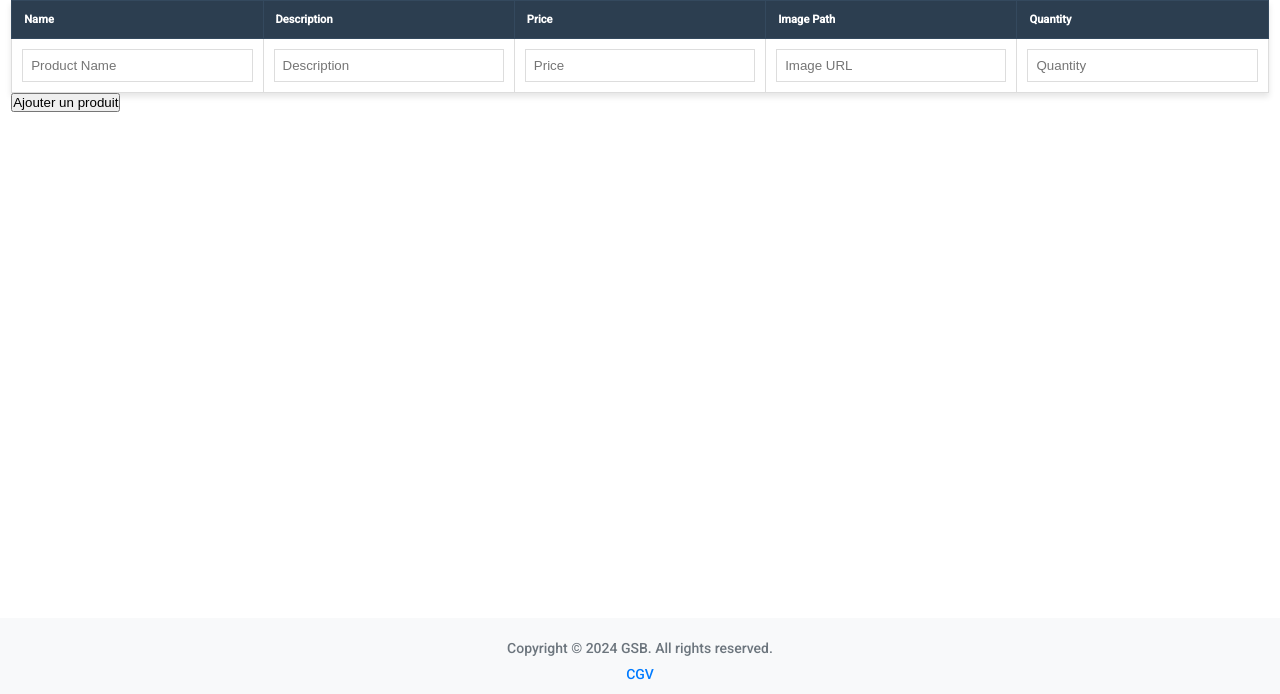
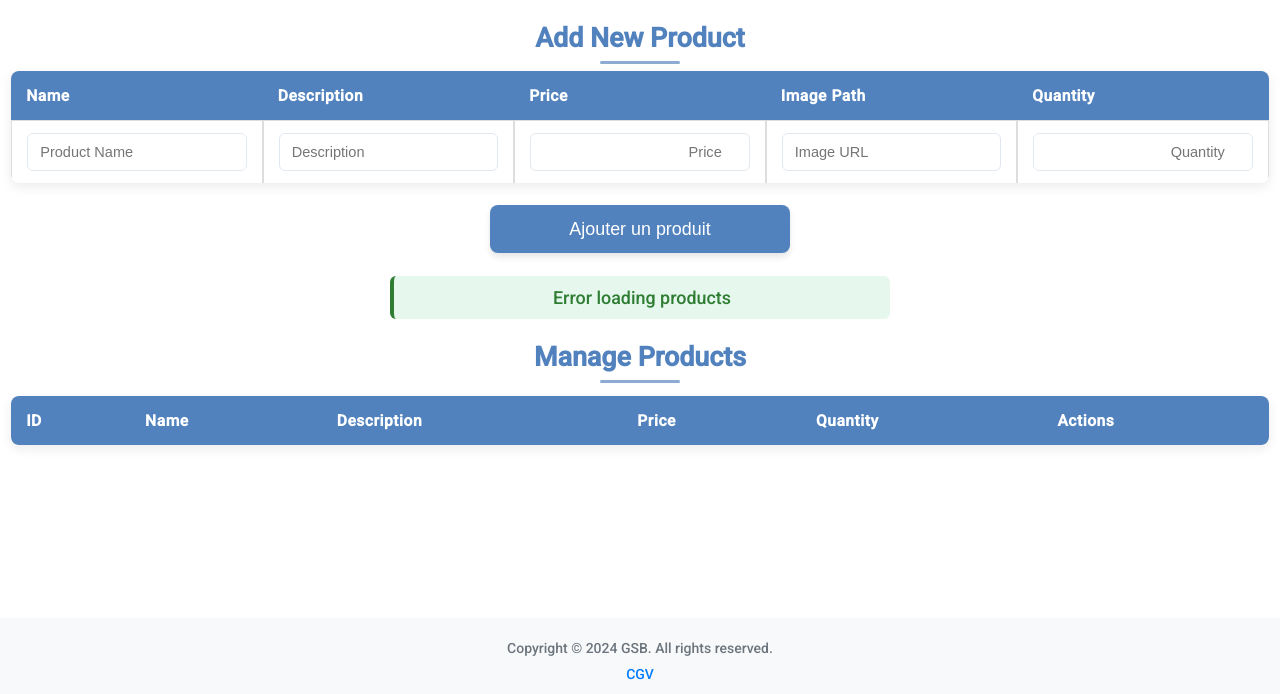
Before and after one commit to fluffy1211/GSB-FrontWeb, a PHP site: page /admin.html in a window 1280 px wide. Shown: the part 106-800 px from the top of the page. Run offline with PHP 8.4, Linux system fonts and the light colour scheme; lists and menus that the app fills with data are empty; some libraries are stand-ins or nearby versions.

Commit message:
feat: add API configuration and implement product removal functionality

```diff
--- a/admin.html
+++ b/admin.html
@@ -3,7 +3,7 @@
 <head>
     <meta charset="UTF-8">
     <meta name="viewport" content="width=device-width, initial-scale=1.0">
-    <title>Document</title>
+    <title>GSB Admin</title>
     <link rel="stylesheet" href="css/style.css">
     <!-- Font Awesome -->
     <link rel="stylesheet" href="https://cdnjs.cloudflare.com/ajax/libs/font-awesome/6.6.0/css/all.min.css"
@@ -11,11 +11,13 @@
         crossorigin="anonymous" referrerpolicy="no-referrer" />
     <script src="js/template.js" defer></script>
     <script src="js/nav.js" defer></script>
+    <script src="js/config.js" defer></script>
     <script src="js/admin.js" defer></script>
 </head>
 <body>
     <header id="header-placeholder"></header>
     <main>
+        <h2>Add New Product</h2>
         <table class="inventory-table">
             <thead>
                 <tr>
@@ -38,6 +40,23 @@
         </table>
         <button id="product">Ajouter un produit</button>
         <div id="message"></div>
+
+        <h2>Manage Products</h2>
+        <table class="products-table">
+            <thead>
+                <tr>
+                    <th>ID</th>
+                    <th>Name</th>
+                    <th>Description</th>
+                    <th>Price</th>
+                    <th>Quantity</th>
+                    <th>Actions</th>
+                </tr>
+            </thead>
+            <tbody id="products-list">
+                <!-- Products will be loaded here by JavaScript -->
+            </tbody>
+        </table>
     </main>
     <footer id="footer-placeholder"></footer>
 </body>
--- a/cart.html
+++ b/cart.html
@@ -12,6 +12,7 @@
         crossorigin="anonymous" referrerpolicy="no-referrer" />
     <script src="js/template.js" defer></script>
     <script src="js/nav.js" defer></script>
+    <script src="js/config.js" defer></script>
     <script src="js/cart.js" defer></script>
 </head>
 
--- a/css/style.css
+++ b/css/style.css
@@ -1984,3 +1984,233 @@ main {
         width: 30%;
     }
 }
+
+/* IMPROVED ADMIN PAGE STYLING */
+main h2 {
+    color: var(--primary-color);
+    font-size: 2.4rem;
+    margin: 2rem 0 1.5rem;
+    text-align: center;
+    position: relative;
+    width: 100%;
+}
+
+main h2::after {
+    content: '';
+    position: absolute;
+    bottom: -10px;
+    left: 50%;
+    transform: translateX(-50%);
+    width: 80px;
+    height: 3px;
+    background: var(--secondary-color);
+    border-radius: 2px;
+}
+
+/* Enhanced inventory table styling */
+.inventory-table {
+    width: 100%;
+    border-collapse: separate;
+    border-spacing: 0;
+    background-color: white;
+    box-shadow: 0 4px 12px rgba(0, 0, 0, 0.08);
+    border-radius: 8px;
+    overflow: hidden;
+    margin-bottom: 2rem;
+}
+
+.inventory-table th {
+    background-color: var(--primary-color);
+    color: white;
+    padding: 15px;
+    text-align: left;
+    font-weight: 600;
+    font-size: 1.4rem;
+    letter-spacing: 0.5px;
+    border: none;
+}
+
+.inventory-table td {
+    padding: 12px 15px;
+    border-bottom: 1px solid #edf2f7;
+    font-size: 1.3rem;
+}
+
+.inventory-table tr:last-child td {
+    border-bottom: none;
+}
+
+.inventory-table input {
+    width: 100%;
+    padding: 10px 12px;
+    border: 1px solid #e2e8f0;
+    border-radius: 6px;
+    box-sizing: border-box;
+    font-size: 1.3rem;
+    transition: all 0.3s ease;
+}
+
+.inventory-table input:focus {
+    outline: none;
+    border-color: var(--primary-color);
+    box-shadow: 0 0 0 2px rgba(81, 130, 189, 0.2);
+}
+
+.inventory-table input[type="number"] {
+    text-align: right;
+}
+
+/* Product management table */
+.products-table {
+    width: 100%;
+    border-collapse: separate;
+    border-spacing: 0;
+    margin: 2rem 0;
+    background: white;
+    box-shadow: 0 4px 12px rgba(0, 0, 0, 0.08);
+    border-radius: 8px;
+    overflow: hidden;
+}
+
+.products-table th {
+    background-color: var(--primary-color);
+    color: white;
+    padding: 15px;
+    text-align: left;
+    font-weight: 600;
+    font-size: 1.4rem;
+    letter-spacing: 0.5px;
+    border: none;
+}
+
+/* Admin product list styles */
+.admin-product-img {
+    width: 50px;
+    height: 50px;
+    object-fit: contain;
+    margin-right: 15px;
+    background-color: #f8f9fa;
+    border-radius: 4px;
+    border: 1px solid #eaeaea;
+}
+
+.product-info {
+    display: flex;
+    align-items: center;
+}
+
+.quantity-badge {
+    display: inline-block;
+    padding: 5px 12px;
+    border-radius: 20px;
+    background-color: #f1f5f9;
+    color: #333;
+    font-weight: 600;
+    border: 1px solid #e2e8f0;
+}
+
+/* Remove the low-stock class styling or make it neutral */
+.quantity-badge.low-stock {
+    background-color: #f1f5f9;
+    color: #333;
+}
+
+/* Admin button styles */
+#product {
+    display: block;
+    width: 100%;
+    max-width: 300px;
+    margin: 2rem auto;
+    padding: 1.2rem 2rem;
+    background-color: var(--primary-color);
+    color: white;
+    font-size: 1.6rem;
+    font-weight: 500;
+    border: none;
+    border-radius: 8px;
+    cursor: pointer;
+    transition: all 0.3s ease;
+    box-shadow: 0 4px 6px rgba(0, 0, 0, 0.1);
+    text-align: center;
+}
+
+#product:hover {
+    background-color: var(--secondary-color);
+    transform: translateY(-3px);
+    box-shadow: 0 6px 12px rgba(0, 0, 0, 0.15);
+}
+
+#product:active {
+    transform: translateY(1px);
+    box-shadow: 0 2px 4px rgba(0, 0, 0, 0.1);
+}
+
+.delete-product-btn {
+    padding: 0.8rem 1.5rem;
+    background-color: #e53e3e;
+    color: white;
+    border: none;
+    border-radius: 6px;
+    font-size: 1.4rem;
+    cursor: pointer;
+    transition: all 0.3s ease;
+    display: inline-flex;
+    align-items: center;
+    justify-content: center;
+    gap: 0.5rem;
+}
+
+.delete-product-btn:hover {
+    background-color: #c53030;
+    transform: translateY(-2px);
+}
+
+.delete-product-btn:active {
+    transform: translateY(1px);
+}
+
+.delete-product-btn i {
+    font-size: 1.4rem;
+    color: white;
+}
+
+/* Also style the message div for better feedback */
+#message {
+    width: 100%;
+    max-width: 500px;
+    margin: 1.5rem auto;
+    padding: 1rem;
+    text-align: center;
+    font-size: 1.6rem;
+    font-weight: 500;
+    border-radius: 6px;
+    transition: all 0.3s ease;
+}
+
+#message:not(:empty) {
+    background-color: #e6f7ee;
+    border-left: 4px solid #2e7d32;
+    color: #2e7d32;
+    animation: fadeIn 0.5s ease-in-out;
+}
+
+@keyframes fadeIn {
+    from { opacity: 0; transform: translateY(-10px); }
+    to { opacity: 1; transform: translateY(0); }
+}
+
+/* Style the products table for better readability */
+.products-table td {
+    padding: 1.2rem 1.5rem;
+    vertical-align: middle;
+    border-bottom: 1px solid #edf2f7;
+    font-size: 1.4rem;
+}
+
+.products-table tr:hover {
+    background-color: #f9fafb;
+}
+
+.products-table tr:last-child td {
+    border-bottom: none;
+}
--- a/index.html
+++ b/index.html
@@ -12,8 +12,8 @@
         crossorigin="anonymous" referrerpolicy="no-referrer" />
     <script src="js/template.js" defer></script>
     <script src="js/nav.js" defer></script>
+    <script src="js/config.js" defer></script>
     <script src="js/slider.js" defer></script>
-
 </head>
 
 <body>
--- a/js/cart.js
+++ b/js/cart.js
@@ -12,7 +12,7 @@ function getCookie(name) {
 async function updateCart(id_product, quantity) {
     const jwtToken = getCookie('jwt');
     try {
-        const response = await fetch('http://192.168.1.61:3001/cart/update', {
+        const response = await fetch(`${API_CONFIG.baseUrl}/cart/update`, {
             method: 'PUT',
             headers: {
                 'Content-Type': 'application/json',
@@ -42,7 +42,7 @@ function calculateCartTotal(items) {
 const getCart = async () => {
     const jwtToken = getCookie('jwt');
     try {
-        const response = await fetch('http://192.168.1.61:3001/cart', {
+        const response = await fetch(`${API_CONFIG.baseUrl}/cart`, {
             method: 'GET',
             headers: {
                 'Content-Type': 'application/json',
@@ -135,7 +135,7 @@ const getCart = async () => {
 buy_button.addEventListener('click', async () => {
     const jwtToken = getCookie('jwt');
     try {
-        const response = await fetch('http://192.168.1.61:3001/order/create', {
+        const response = await fetch(`${API_CONFIG.baseUrl}/order/create`, {
             method: 'POST',
             headers: {
                 'Content-Type': 'application/json',
--- /dev/null
+++ b/js/config.js
@@ -0,0 +1,15 @@
+// API configuration
+function getApiBaseUrl() {
+    const hostname = window.location.hostname;
+    if (hostname === 'localhost' || hostname === '127.0.0.1') {
+        return 'http://localhost:3001';
+    } else {
+        return 'http://192.168.1.61:3001';
+    }
+}
+
+const API_CONFIG = {
+    baseUrl: getApiBaseUrl()
+};
+
+console.log(`API config initialized with base URL: ${API_CONFIG.baseUrl}`);
--- a/js/login.js
+++ b/js/login.js
@@ -28,7 +28,7 @@ loginForm.addEventListener('submit', async function(event) {
     const password = document.getElementById('password').value;
 
     try {
-        const response = await fetch('http://192.168.1.61:3001/user/login', {
+        const response = await fetch(`${API_CONFIG.baseUrl}/user/login`, {
             method: 'POST',
             headers: {
                 'Content-Type': 'application/json'
--- a/js/products.js
+++ b/js/products.js
@@ -54,7 +54,7 @@ window.closeNotification = closeNotification;
 // Fetch products from API
 async function getProducts() {
     try {
-        const response = await fetch('http://localhost:3001/products');
+        const response = await fetch(`${API_CONFIG.baseUrl}/products`);
         if (!response.ok) {
             throw new Error('Network response was not ok');
         }
@@ -134,7 +134,7 @@ async function addToCart(product) {
             return;
         }
 
-        const response = await fetch('http://localhost:3001/cart/add', {
+        const response = await fetch(`${API_CONFIG.baseUrl}/cart/add`, {
             method: 'POST',
             headers: {
                 'Content-Type': 'application/json',
--- a/js/register.js
+++ b/js/register.js
@@ -42,7 +42,7 @@ registerForm.addEventListener('submit', async function (event) {
     }
 
     // Si tout est bon, on envoie la requête
-    const response = await fetch('http://192.168.1.61:3001/user/register', {
+    const response = await fetch(`${API_CONFIG.baseUrl}/user/register`, {
         method: 'POST',
         headers: {
             'Content-Type': 'application/json'
--- a/products.html
+++ b/products.html
@@ -11,6 +11,7 @@
         crossorigin="anonymous" referrerpolicy="no-referrer" />
     <script src="js/template.js" defer></script>
     <script src="js/nav.js" defer></script>
+    <script src="js/config.js" defer></script>
     <script src="js/products.js" defer></script>
 </head>
 <body>
--- a/profil.html
+++ b/profil.html
@@ -12,9 +12,10 @@
         crossorigin="anonymous" referrerpolicy="no-referrer" />
     <!-- HEADER -->
     <script src="js/template.js" defer></script>
+    <script src="js/nav.js" defer></script>
+    <script src="js/config.js" defer></script>
     <script src="js/logout.js" defer></script>
     <script src="js/profil.js" defer></script>
-    <script src="js/nav.js" defer></script>
 </head>
 <header id="header-placeholder"></header>
 <main>
--- a/register.html
+++ b/register.html
@@ -12,6 +12,7 @@
     <script src="js/template.js" defer></script>
     <script src="js/register.js" defer></script>
     <script src="js/nav.js" defer></script>
+    <script src="js/config.js" defer></script>
 </head>
 <body>
     <header id="header-placeholder">
--- a/routes/adminRoute.js
+++ b/routes/adminRoute.js
@@ -5,5 +5,6 @@ const adminController = require('../controllers/adminController.js');
 router.post('/add', adminController.addProduct)
 router.post('/addPraticien', adminController.addPraticien);
 router.delete('/praticien/:id', adminController.removePraticien);
+router.delete('/product/:id', adminController.removeProduct);
 
 module.exports = router;
```
Also changed, not shown: controllers/adminController.js (+49 -0 lines), js/admin.js (+115 -4 lines), login.html (+5 -4 lines).
